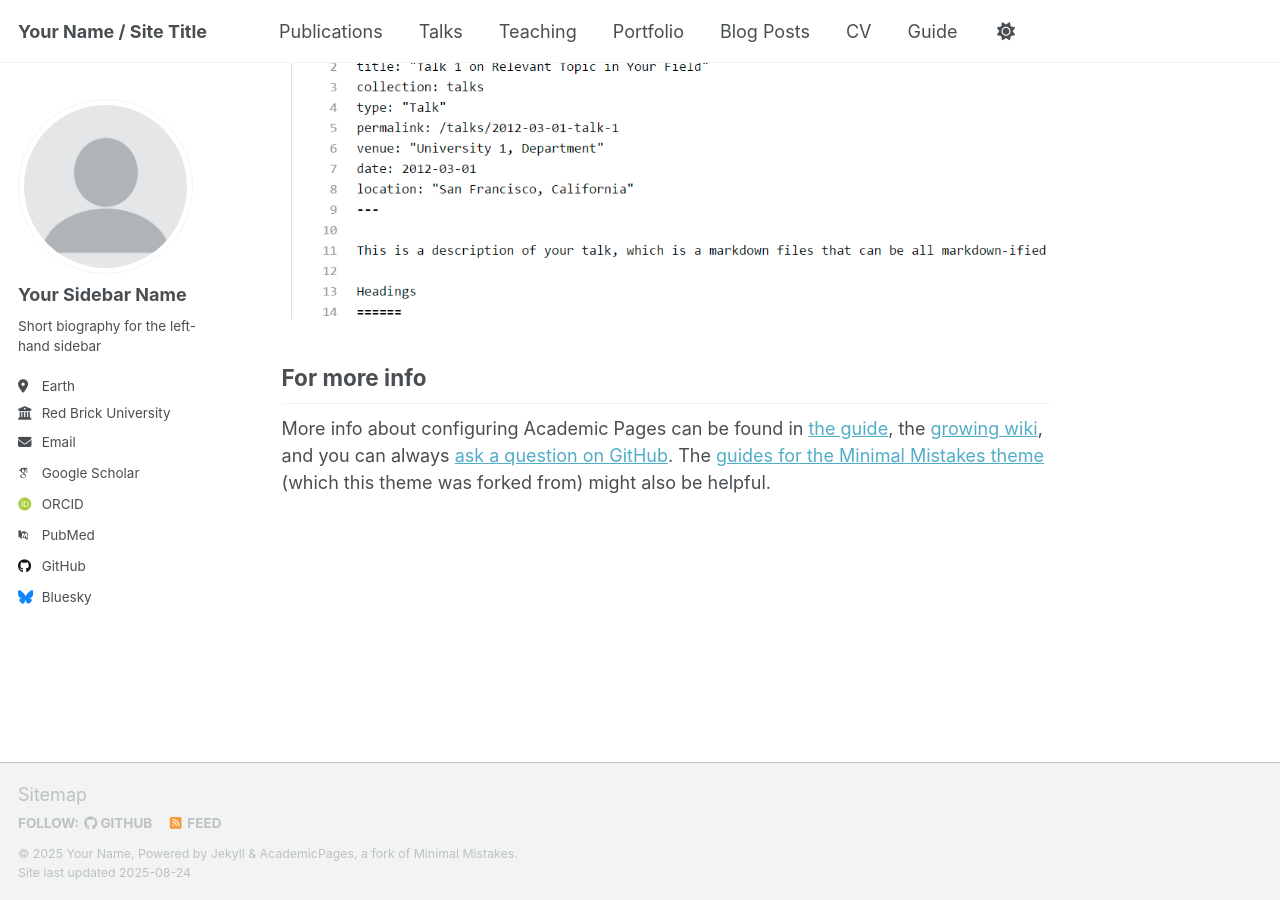
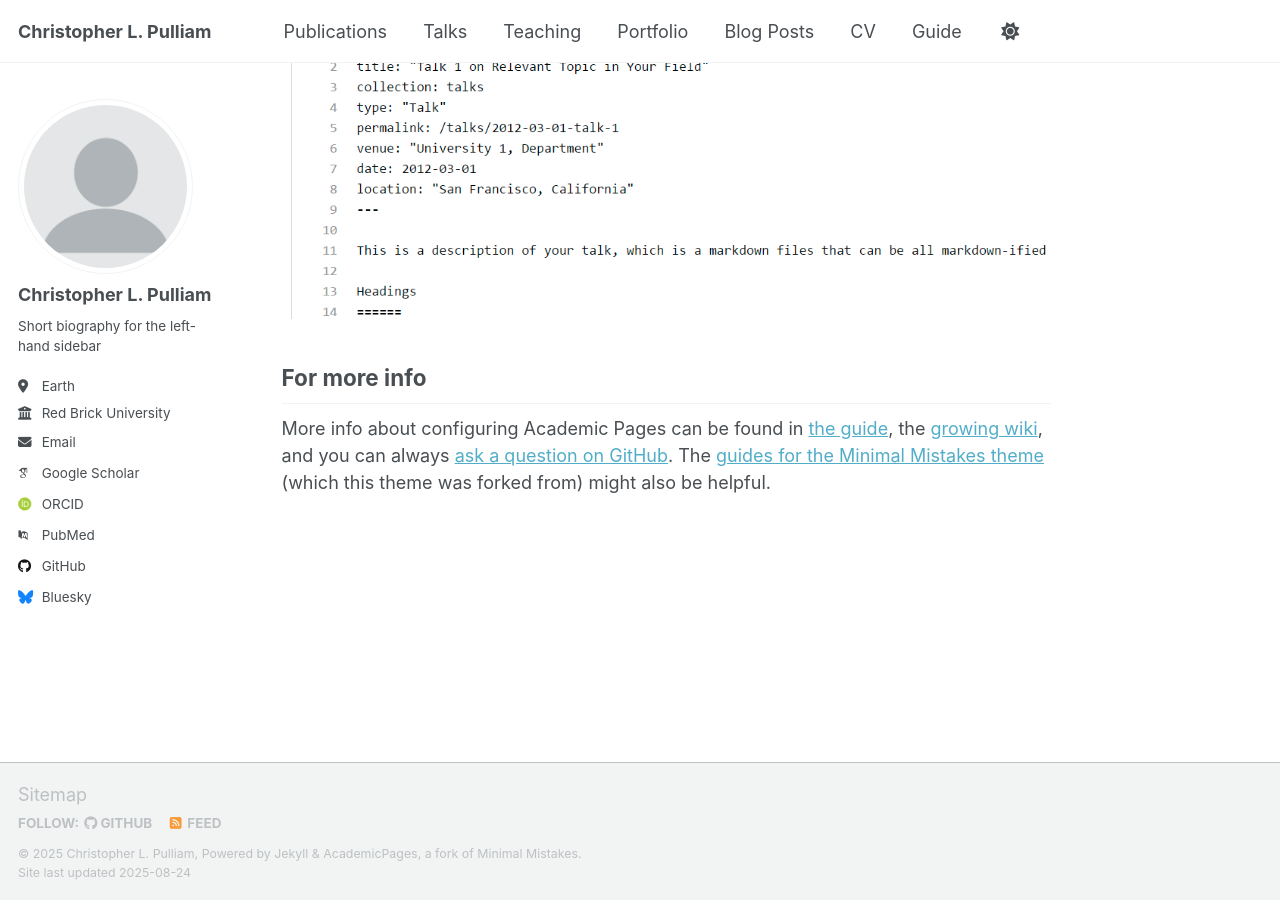
Before and after one commit to christopher-pulliam/christopher-pulliam.github.io, a Jekyll site: the page built from _pages/about.md, in a window 1280 px wide and 900 px high, scrolled down 2880 px. Built offline with Jekyll 4.4.1, drawn with Linux system fonts in a browser that asks for light colours; some web fonts are replaced; a script that is not in the unit is left out.

Commit message:
Update _config.yml

```diff
--- a/_config.yml
+++ b/_config.yml
@@ -9,9 +9,9 @@
 # Basic Site Settings
 locale                   : "en-US"
 site_theme               : "default" # Currently available options are "default", "air"
-title                    : "Your Name / Site Title"
+title                    : "Christopher L. Pulliam"
 title_separator          : "-"
-name                     : &name "Your Name"
+name                     : &name "Christopher L. Pulliam"
 description              : &description "personal description"
 url                      : https://academicpages.github.io # the base hostname & protocol for your site e.g. "https://[your GitHub username].github.io" or if you already have some other page hosted on Github then use "https://[your GitHub username].github.io/[Your Repo Name]"
 baseurl                  : "" # the subpath of your site, e.g. "/blog"
@@ -23,23 +23,23 @@ repository               : "academicpages/academicpages.github.io"
 author:
   # Biographic information
   avatar           : "profile.png"
-  name             : "Your Sidebar Name"
+  name             : "Christopher L. Pulliam"
   pronouns         : # example: "she/her"
   bio              : "Short biography for the left-hand sidebar"
   location         : "Earth"
   employer         : "Red Brick University"
   uri              : # URL
-  email            : "none@example.org"
+  email            : "c.pulliam@columbia.edu"
 
   # Academic websites
   academia         : # URL
   arxiv            : # URL - Update with the correct link to your profile
-  googlescholar    : "https://scholar.google.com/citations?user=PS_CX0AAAAAJ"
+  googlescholar    : "https://scholar.google.com/citations?user=_-h10AsAAAAJ&hl=en"
   inspire-hep      : # URL
   impactstory      : # URL
-  orcid            : "http://orcid.org/yourorcidurl"
+  orcid            : ""
   semantic         : # URL
-  pubmed           : "https://www.ncbi.nlm.nih.gov/pubmed/?term=john+snow"
+  pubmed           : ""
   researchgate     : # URL
   scopus           : # URL
 
```
